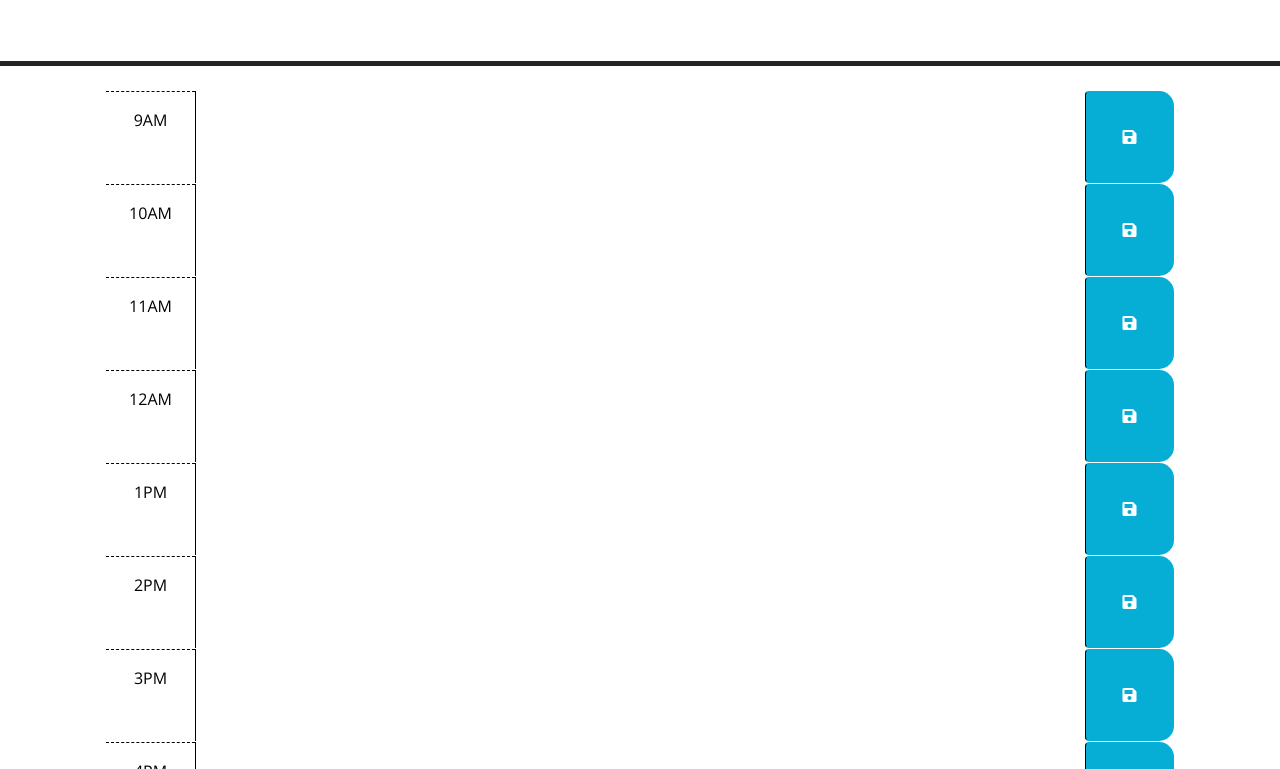
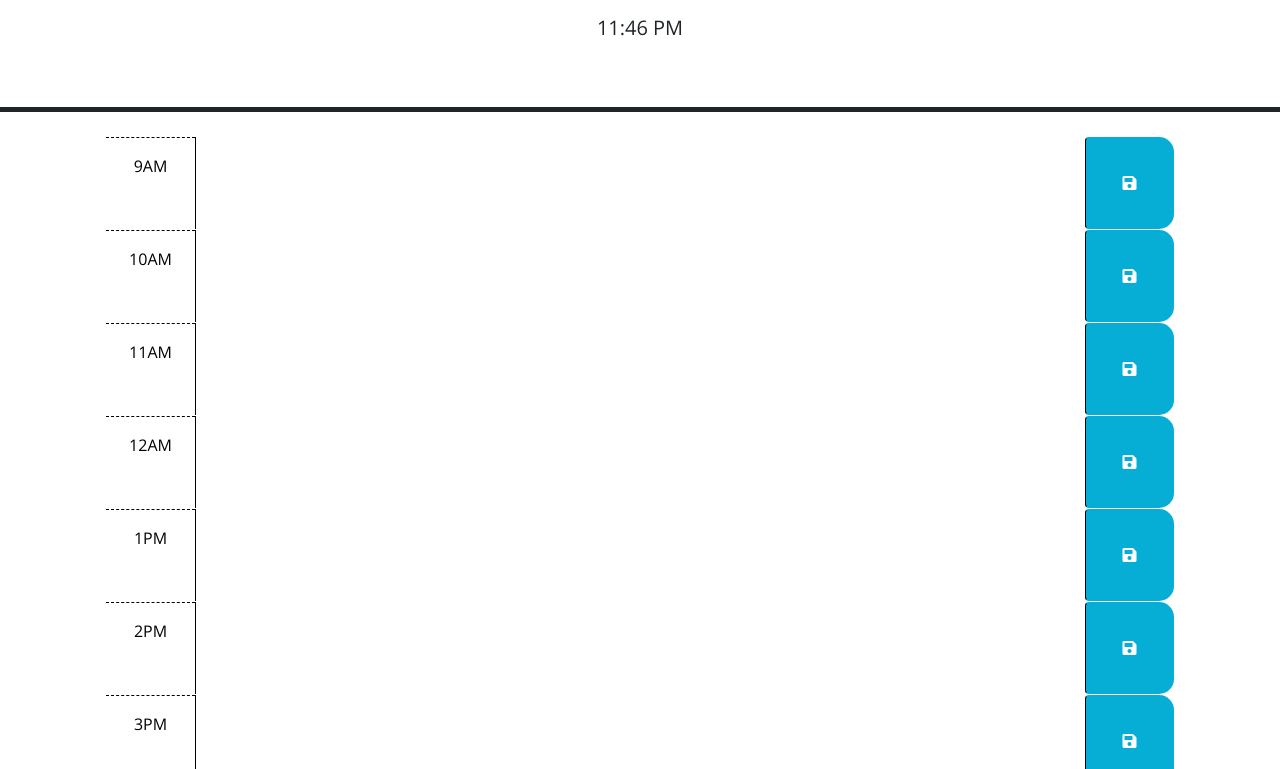
Before and after one commit to Justin-Connors/Challenge-5-Planner, a plain HTML site: page index.html in a window 1280 px wide. Shown: the part 166-935 px from the top of the page. Drawn offline with nearby package versions, Linux system fonts and the light colour scheme.

Commit message:
time of day added

```diff
--- a/script.js
+++ b/script.js
@@ -2,7 +2,6 @@
 // the code isn't run until the browser has finished rendering all the elements
 // in the html.
 //past / present / future
-$(function () {
   // TODO: Add a listener for click events on the save button. This code should
   // use the id in the containing time-block as a key to save the user input in
   // local storage. HINT: What does `this` reference in the click listener
@@ -21,4 +20,14 @@ $(function () {
   // attribute of each time-block be used to do this?
   //
   // TODO: Add code to display the current date in the header of the page.
+$(document).ready(function() {
+
+
+
+
+  //Time of Day
+  setInterval(function() {
+    $("#currentDay").text(dayjs().format('h:mm A'));
+  }, 1000);
+
 });
```
Also changed, not shown: index.html (+0 -3 lines).
